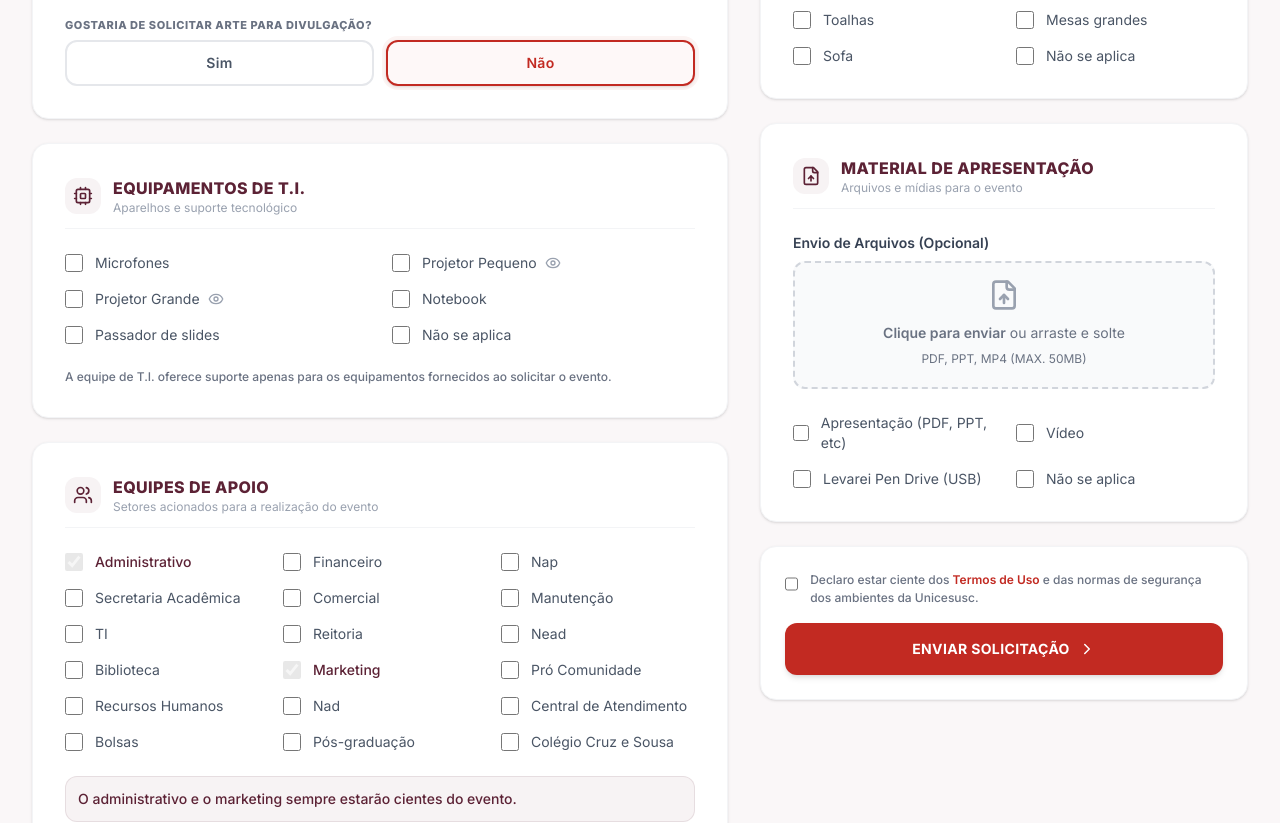
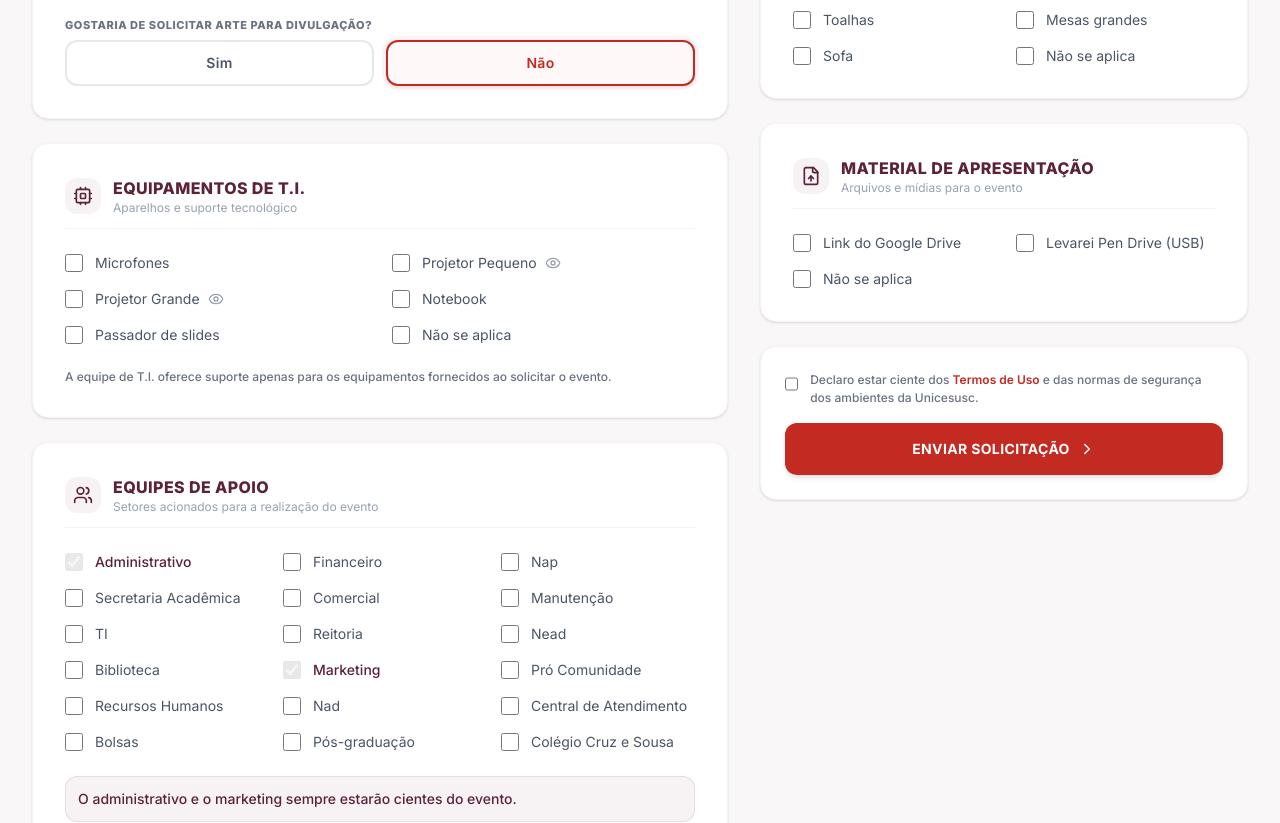
Before and after one commit to LeonardoKako/Forms-Unicesusc, a React (Vite) app in the folder Frontend/: page / in a window 1280 px wide. Shown: the part 1560-2383 px from the top of the page. Built offline with nearby package versions, Linux system fonts and the light colour scheme.

Commit message:
presentationMaterial

```diff
--- a/Frontend/src/features/EventForm/components/PresentationMaterialCard.tsx
+++ b/Frontend/src/features/EventForm/components/PresentationMaterialCard.tsx
@@ -1,10 +1,13 @@
-import { FileUp } from "lucide-react";
+import { FileUp, Link } from "lucide-react";
 import CheckboxGrid from "./CheckboxGrid";
 import { PRESENTATION_MATERIAL_OPTIONS } from "../mockData";
 import { useFormContext } from "react-hook-form";
+import InputField from "../../../components/InputField";
 
 export default function PresentationMaterialCard() {
-  const { register } = useFormContext();
+  const { register, watch, formState: { errors } } = useFormContext();
+  const presentationMaterials = watch("presentationMaterials") || [];
+  const showDriveInput = presentationMaterials.includes("google_drive_link");
 
   return (
     <div className="bg-white rounded-2xl p-6 sm:p-8 border border-gray-100 shadow-sm transition-all duration-300 hover:shadow-md animate-fadeIn">
@@ -23,29 +26,25 @@ export default function PresentationMaterialCard() {
         </div>
       </div>
 
-      <div className="mb-6">
-        <label className="block text-sm font-semibold text-gray-700 mb-2">
-          Envio de Arquivos (Opcional)
-        </label>
-        <div className="flex items-center justify-center w-full">
-          <label className="flex flex-col items-center justify-center w-full h-32 border-2 border-gray-300 border-dashed rounded-xl cursor-pointer bg-gray-50 hover:bg-gray-100 transition-colors">
-            <div className="flex flex-col items-center justify-center pt-5 pb-6">
-              <FileUp className="w-8 h-8 mb-3 text-gray-400" />
-              <p className="mb-2 text-sm text-gray-500">
-                <span className="font-semibold">Clique para enviar</span> ou arraste e solte
-              </p>
-              <p className="text-xs text-gray-500">PDF, PPT, MP4 (MAX. 50MB)</p>
-            </div>
-            <input type="file" className="hidden" multiple {...register("presentationFiles")} />
-          </label>
-        </div>
-      </div>
-
       <CheckboxGrid
         name="presentationMaterials"
         options={PRESENTATION_MATERIAL_OPTIONS}
         withCardWrapper={false}
       />
+
+      {showDriveInput && (
+        <div className="mt-4 animate-fadeIn">
+          <InputField
+            {...register("presentationDriveLink")}
+            label="Link do Google Drive"
+            type="url"
+            placeholder="https://drive.google.com/..."
+            required
+            icon={<Link className="h-4 w-4" />}
+            error={errors.presentationDriveLink?.message as string}
+          />
+        </div>
+      )}
     </div>
   );
 }
--- a/Frontend/src/features/EventForm/components/SuccessModal.tsx
+++ b/Frontend/src/features/EventForm/components/SuccessModal.tsx
@@ -368,6 +368,16 @@ export default function SuccessModal({
                       PRESENTATION_MATERIAL_OPTIONS,
                     )}
                   </span>
+                  {data.presentationMaterials?.includes("google_drive_link") && data.presentationDriveLink && (
+                    <a
+                      href={data.presentationDriveLink}
+                      target="_blank"
+                      rel="noopener noreferrer"
+                      className="text-primary hover:underline block mt-1 font-semibold truncate"
+                    >
+                      🔗 Link do Drive
+                    </a>
+                  )}
                 </div>
                 <div>
                   <span className='font-semibold text-gray-400 block'>
--- a/Frontend/src/features/EventForm/index.tsx
+++ b/Frontend/src/features/EventForm/index.tsx
@@ -48,6 +48,7 @@ export default function EventForm() {
       furnitureSupport: [],
       supportTeams: ["marketing", "administrativo"],
       presentationMaterials: [],
+      presentationDriveLink: "",
       needsArtwork: false,
       artworkDescription: "",
     },
--- a/Frontend/src/features/EventForm/mockData.ts
+++ b/Frontend/src/features/EventForm/mockData.ts
@@ -85,8 +85,7 @@ export const SUPPORT_TEAMS_OPTIONS: OptionItem[] = [
 ];
 
 export const PRESENTATION_MATERIAL_OPTIONS: OptionItem[] = [
-  { id: 'arquivo_pdf_ppt', label: 'Apresentação (PDF, PPT, etc)' },
-  { id: 'arquivo_video', label: 'Vídeo' },
+  { id: 'google_drive_link', label: 'Link do Google Drive' },
   { id: 'pen_drive', label: 'Levarei Pen Drive (USB)' },
   { id: 'nao_se_aplica', label: 'Não se aplica' },
 ];
--- a/Frontend/src/features/EventForm/schema.ts
+++ b/Frontend/src/features/EventForm/schema.ts
@@ -85,7 +85,7 @@ export const eventFormSchema = z
     presentationMaterials: z
       .array(z.string())
       .min(1, 'Selecione o material de apresentação ou marque "Não se aplica"'),
-    presentationFiles: z.any().optional(),
+    presentationDriveLink: z.string().optional(),
 
     // Arte / Comunicação Visual
     needsArtwork: z.boolean({ required_error: "Informe se deseja arte" }),
@@ -266,6 +266,17 @@ export const eventFormSchema = z
         });
       }
     }
+
+    // 6. Validação do Link do Google Drive
+    if (data.presentationMaterials && data.presentationMaterials.includes("google_drive_link")) {
+      if (!data.presentationDriveLink || !/^(https?:\/\/)?([\da-z.-]+)\.([a-z.]{2,6})([\/\w .-]*)*\/?$/.test(data.presentationDriveLink)) {
+        ctx.addIssue({
+          code: z.ZodIssueCode.custom,
+          message: "Insira um link de URL válido do Google Drive",
+          path: ["presentationDriveLink"],
+        });
+      }
+    }
   });
 
 export type EventFormData = z.infer<typeof eventFormSchema>;
```
